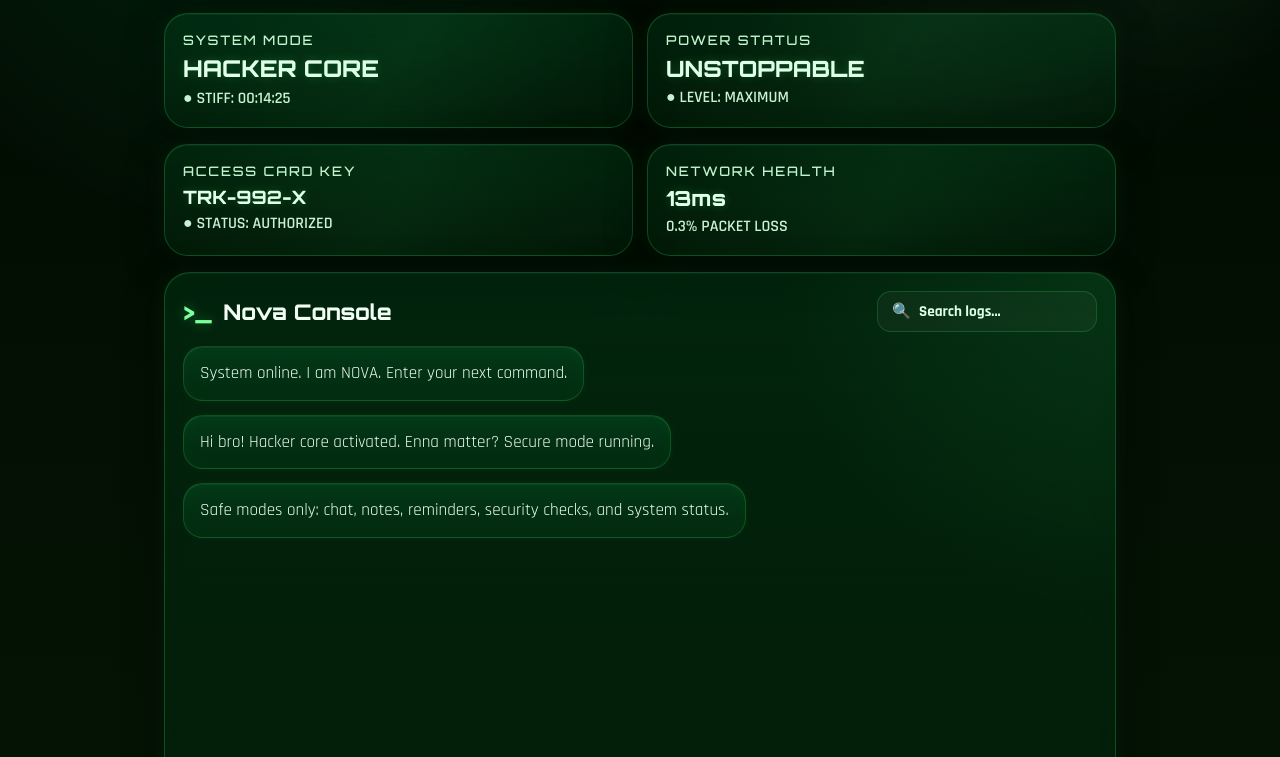
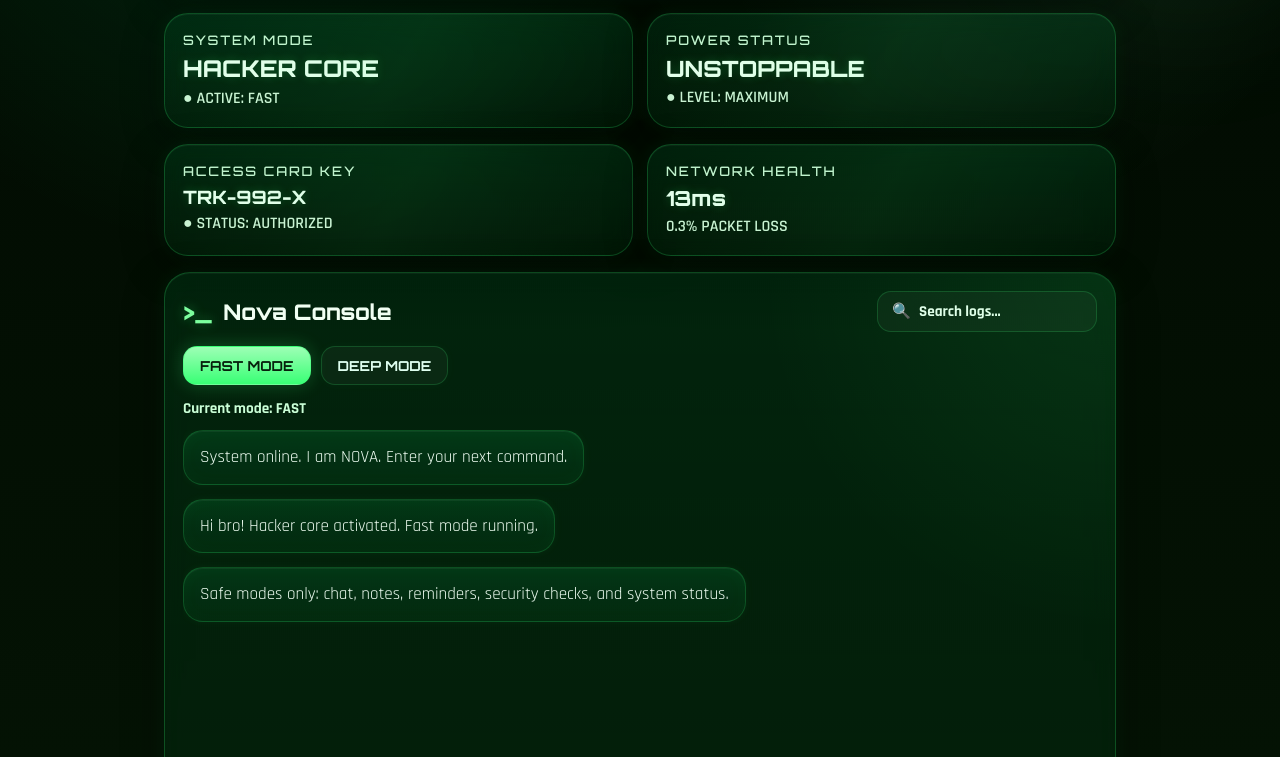
Before and after one commit to UniverseDragon14/nova-intelligence-core, a plain HTML site: page index.html in a window 1280 px wide. Shown: the part 563-1320 px from the top of the page. Drawn offline with Linux system fonts and the light colour scheme.

Commit message:
Add mode selection UI and update functionality

```diff
--- a/index.html
+++ b/index.html
@@ -96,8 +96,7 @@
     }
 
     .glass{
-      background:
-        linear-gradient(180deg, rgba(0,255,120,.09), rgba(0,255,120,.04));
+      background: linear-gradient(180deg, rgba(0,255,120,.09), rgba(0,255,120,.04));
       border:1px solid var(--line);
       box-shadow:
         var(--shadow),
@@ -304,6 +303,7 @@
       align-items:center;
       gap:12px;
       margin-bottom:14px;
+      flex-wrap:wrap;
     }
 
     .console-title{
@@ -335,6 +335,47 @@
       font-size:.95rem;
       background:rgba(255,255,255,.03);
       border:1px solid rgba(57,255,117,.18);
+    }
+
+    .mode-bar{
+      display:flex;
+      gap:10px;
+      margin-bottom:14px;
+      flex-wrap:wrap;
+    }
+
+    .mode-btn{
+      padding:10px 16px;
+      border-radius:14px;
+      border:1px solid rgba(57,255,117,.18);
+      background:rgba(255,255,255,.03);
+      color:#dffff0;
+      font-family:'Orbitron',monospace;
+      font-size:.86rem;
+      font-weight:700;
+      cursor:pointer;
+      transition:.2s ease;
+      box-shadow:0 0 10px rgba(57,255,117,.04);
+    }
+
+    .mode-btn:hover{
+      transform:translateY(-1px);
+      border-color:rgba(57,255,117,.32);
+      box-shadow:0 0 16px rgba(57,255,117,.10);
+    }
+
+    .mode-btn.active{
+      background:linear-gradient(180deg, #9dffb5, #39ff75);
+      color:#07210d;
+      border-color:rgba(57,255,117,.45);
+      box-shadow:0 0 18px rgba(57,255,117,.22);
+    }
+
+    .mode-status{
+      font-size:.95rem;
+      color:#caffd7;
+      margin-bottom:12px;
+      font-weight:700;
     }
 
     .chat-box{
@@ -601,9 +642,10 @@
     @media (max-width:700px){
       .split{ grid-template-columns:1fr; }
       .console-head{ flex-direction:column; align-items:stretch; }
-      .search{ max-width:none; }
+      .search{ max-width:none; min-width:unset; }
       .msg{ max-width:92%; }
       .brand{ letter-spacing:1px; }
+      .input-wrap{ grid-template-columns:1fr 50px 56px; }
     }
   </style>
 </head>
@@ -652,8 +694,8 @@
     <div class="split">
       <div class="card glass panel-3d">
         <div class="mini-label">System Mode</div>
-        <div class="big-value" style="font-size:1.45rem;">HACKER CORE</div>
-        <div class="sub-value">● STIFF: <span id="stiffClock">00:14:20</span></div>
+        <div class="big-value" style="font-size:1.45rem;" id="systemModeText">HACKER CORE</div>
+        <div class="sub-value">● ACTIVE: <span id="modeText">FAST</span></div>
       </div>
 
       <div class="card glass panel-3d">
@@ -683,9 +725,16 @@
         <div class="search">🔍 <span>Search logs...</span></div>
       </div>
 
+      <div class="mode-bar">
+        <button class="mode-btn active" id="fastBtn" type="button">FAST MODE</button>
+        <button class="mode-btn" id="deepBtn" type="button">DEEP MODE</button>
+      </div>
+
+      <div class="mode-status">Current mode: <span id="modeStatusLabel">FAST</span></div>
+
       <div class="chat-box" id="chatBox">
         <div class="msg bot">System online. I am NOVA. Enter your next command.</div>
-        <div class="msg bot">Hi bro! Hacker core activated. Enna matter? Secure mode running.</div>
+        <div class="msg bot">Hi bro! Hacker core activated. Fast mode running.</div>
         <div class="msg bot">Safe modes only: chat, notes, reminders, security checks, and system status.</div>
       </div>
 
@@ -749,11 +798,16 @@
     const micBtn = document.getElementById("micBtn");
     const notesArea = document.getElementById("notesArea");
     const saveStatus = document.getElementById("saveStatus");
+    const fastBtn = document.getElementById("fastBtn");
+    const deepBtn = document.getElementById("deepBtn");
+    const modeText = document.getElementById("modeText");
+    const modeStatusLabel = document.getElementById("modeStatusLabel");
 
     const NOVA_API_URL = "https://nova.universaldragon.com/api/chat";
+    const MODE_KEY = "ud_nova_mode";
 
+    let currentMode = localStorage.getItem(MODE_KEY) || "fast";
     let uptimeSeconds = 8 * 60 + 7;
-    let stiffSeconds = 14 * 60 + 20;
 
     function formatClock(total){
       const h = String(Math.floor(total / 3600)).padStart(2, "0");
@@ -764,9 +818,7 @@
 
     setInterval(() => {
       uptimeSeconds++;
-      stiffSeconds++;
       document.getElementById("uptime").textContent = formatClock(uptimeSeconds);
-      document.getElementById("stiffClock").textContent = formatClock(stiffSeconds);
     }, 1000);
 
     function updateStat(idValue, idBar, min, max, suffix = "%"){
@@ -786,6 +838,24 @@
       document.getElementById("packetLossValue").textContent = `${(Math.random() * 0.4).toFixed(1)}%`;
     }
     setInterval(updateTelemetry, 3500);
+
+    function applyModeUI(){
+      const isFast = currentMode === "fast";
+      fastBtn.classList.toggle("active", isFast);
+      deepBtn.classList.toggle("active", !isFast);
+      modeText.textContent = currentMode.toUpperCase();
+      modeStatusLabel.textContent = currentMode.toUpperCase();
+    }
+
+    function setMode(mode){
+      currentMode = mode;
+      localStorage.setItem(MODE_KEY, mode);
+      applyModeUI();
+      addMessage(`Mode switched to ${mode.toUpperCase()}.`, "bot", true);
+    }
+
+    fastBtn.addEventListener("click", () => setMode("fast"));
+    deepBtn.addEventListener("click", () => setMode("deep"));
 
     function addMessage(text, type = "bot", withActions = false){
       const msg = document.createElement("div");
@@ -855,7 +925,7 @@
           headers: { "Content-Type": "application/json" },
           body: JSON.stringify({
             message: text,
-            mode: text.length > 80 ? "deep" : "fast"
+            mode: currentMode
           })
         });
 
@@ -929,6 +999,7 @@
 
     window.addEventListener("load", () => {
       updateTelemetry();
+      applyModeUI();
 
       document.querySelectorAll(".panel-3d").forEach(card => {
         card.addEventListener("mousemove", e => {
```
